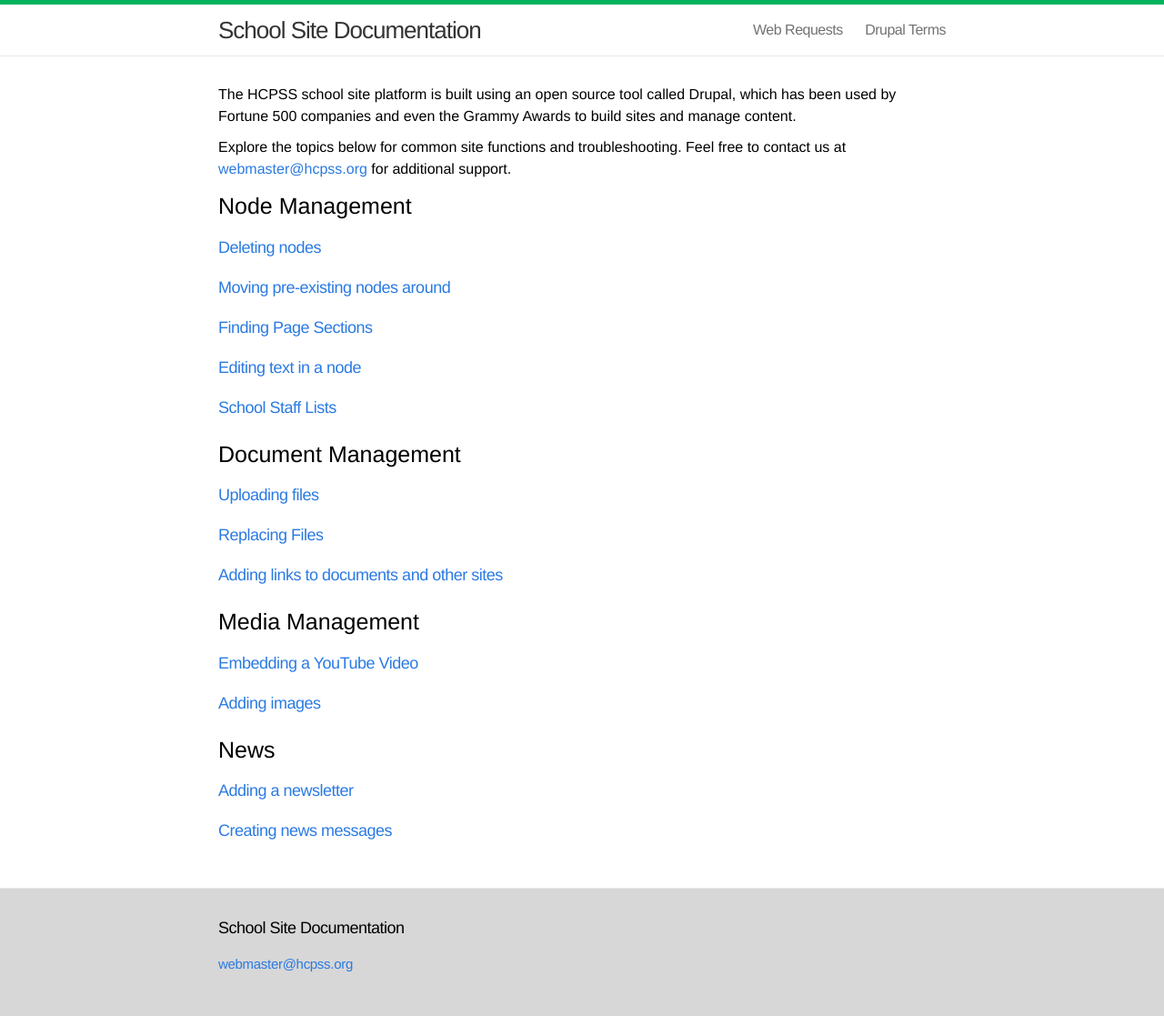
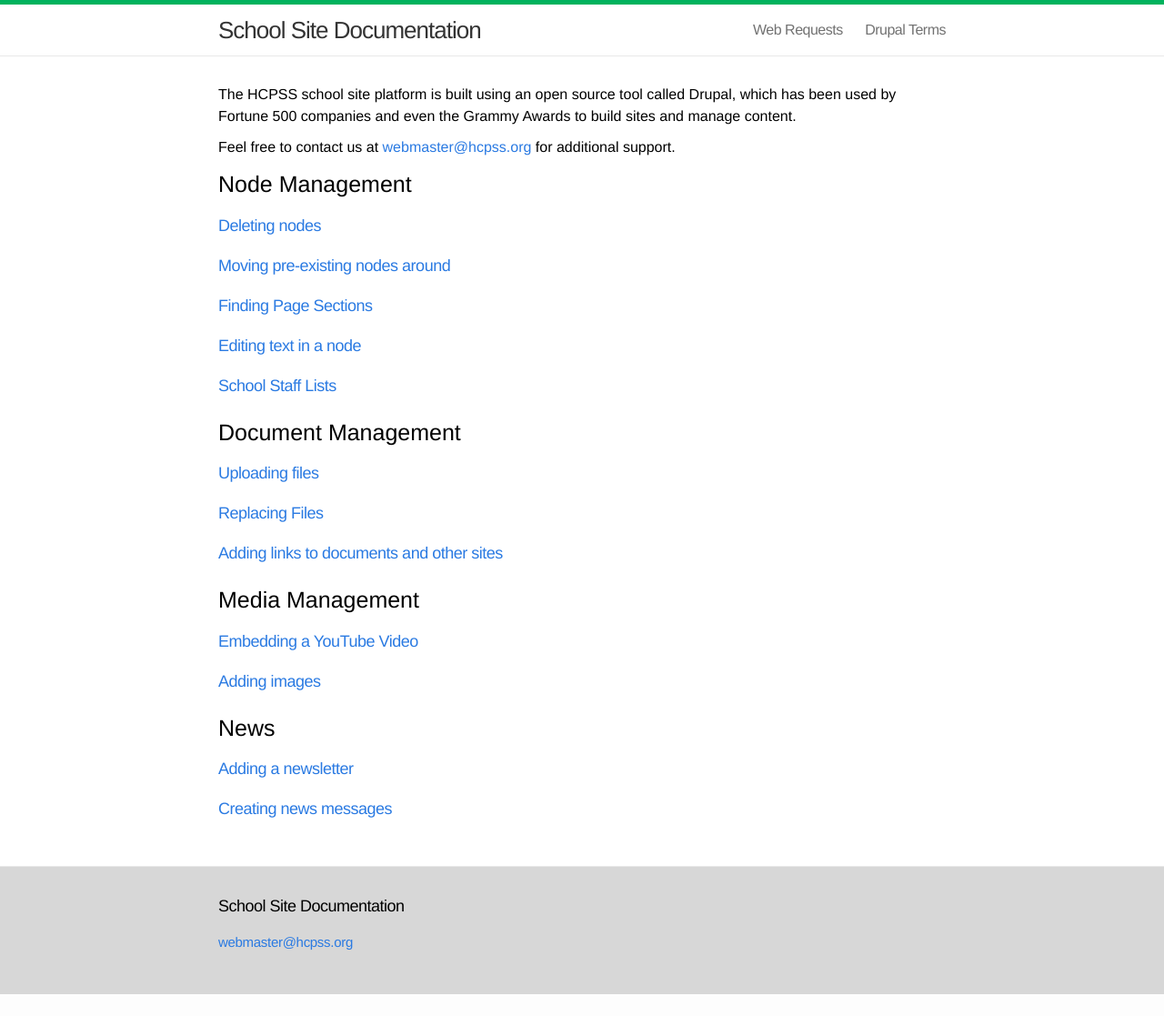
Before and after one commit to HCPSS/schoolsites-help, a Jekyll site: the page built from index.html, in a window 1280 px wide. Shown: the whole page at 91% size. Built offline with Jekyll 4.4.1, drawn with Linux system fonts in a browser that asks for light colours; Markdown is read by kramdown in place of the engine named in the settings; after the commit the page ends 1093 px from its top, so only the background shows below that.

Commit message:
got rid of directional copy
felt the language wasn’t necessary

```diff
--- a/index.html
+++ b/index.html
@@ -6,7 +6,7 @@ layout: default
 
 <p>The HCPSS school site platform is built using an open source tool called Drupal, which has been used by Fortune 500 companies and even the Grammy Awards to build sites and manage content.</p>
 
-<p>Explore the topics below for common site functions and troubleshooting. Feel free to contact us at <a href="mailto:webmaster@hcpss.org">webmaster@hcpss.org</a> for additional support.</p>
+<p>Feel free to contact us at <a href="mailto:webmaster@hcpss.org">webmaster@hcpss.org</a> for additional support.</p>
 
   <h2>Node Management</h2>
 
```
